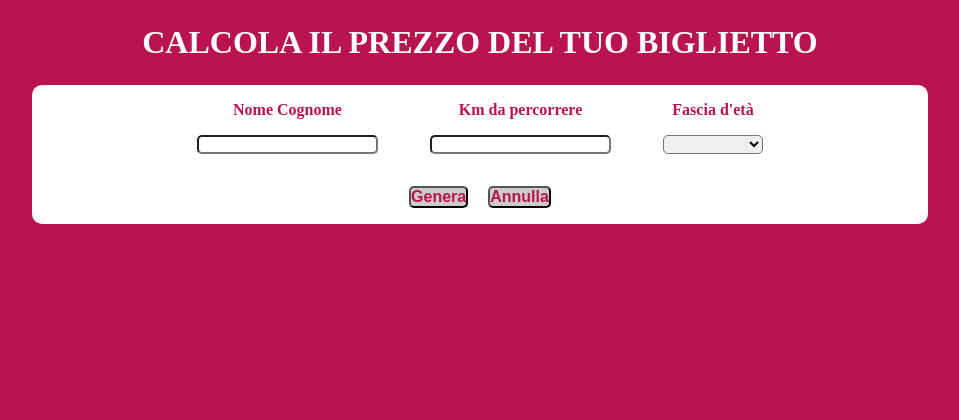
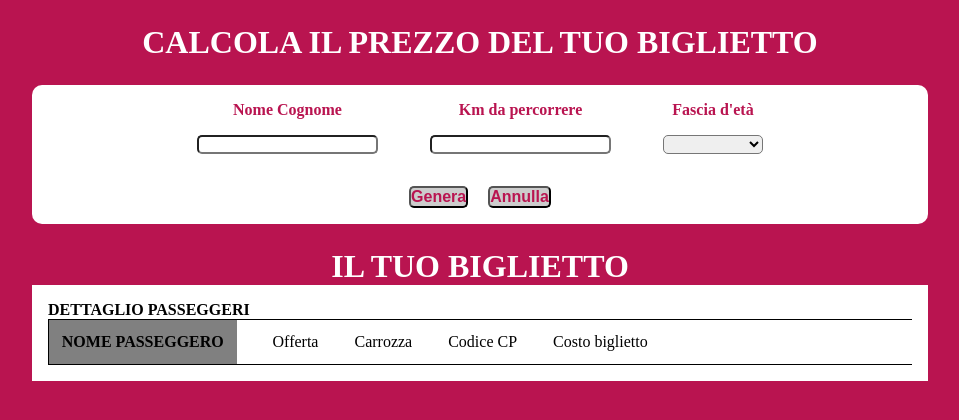
Before and after one commit to SydVic/js-biglietto-treno-form, a plain HTML site: page index.html in a window 1280 px wide. Shown: the whole page, without its empty margins (160-1119 px from the left). Drawn offline with Linux system fonts and the light colour scheme.

Commit message:
stile biglietto da completare

```diff
--- a/css/style.css
+++ b/css/style.css
@@ -79,7 +79,7 @@ div.ticket-details-container {
     padding: 1rem;
 }
 
-span.passenger-details {
+p.passenger-details {
     text-transform: uppercase;
     font-weight: 600;
 }
@@ -90,9 +90,13 @@ div.ticket-wrapper {
     border-left: 1px solid #000000;
 }
 
+div.wrapper {
+    margin-right: 2rem;
+}
+
 div.passenger-name-wrapper {
     background-color: #808080;
-    padding: .5rem;
+    padding: .8rem;
 }
 
 p.passenger-name {
--- a/index.html
+++ b/index.html
@@ -42,29 +42,30 @@
 
         </div>
 
-        <div class="ticket-container d-none">
+        <div class="ticket-container">
+            <!-- d-none -->
 
             <h2>il tuo biglietto</h2>
             <div class="ticket-details-container">
-                <span class="passenger-details">dettaglio passeggeri</span>
+                <p class="passenger-details">dettaglio passeggeri</p>
                 <div class="ticket-wrapper">
-                    <div class="passenger-name-wrapper d-inl-blk">
+                    <div class="wrapper passenger-name-wrapper d-inl-blk">
                         <p class="passenger-name">nome passeggero</p>
                         <p id="ticket-user-name"></p>
                     </div>
-                    <div class="discount-wrapper d-inl-blk">
+                    <div class="wrapper discount-wrapper d-inl-blk">
                         <p class="discount">Offerta</p>
                         <p id="discount-type"></p>
                     </div>
-                    <div class="wagon-wrapper d-inl-blk">
+                    <div class="wrapper wagon-wrapper d-inl-blk">
                         <p class="wagon">Carrozza</p>
                         <p id="wagon-number"></p>
                     </div>
-                    <div class="ticket-number-wrapper d-inl-blk">
+                    <div class="wrapper ticket-number-wrapper d-inl-blk">
                         <p class="cp-code">Codice CP</p>
                         <p id="ticket-number"></p>
                     </div>
-                    <div class="ticket-price-wrapper d-inl-blk">
+                    <div class="wrapper ticket-price-wrapper d-inl-blk">
                         <p class="price">Costo biglietto</p>
                         <p id="ticket-price"></p>
                     </div>
```
